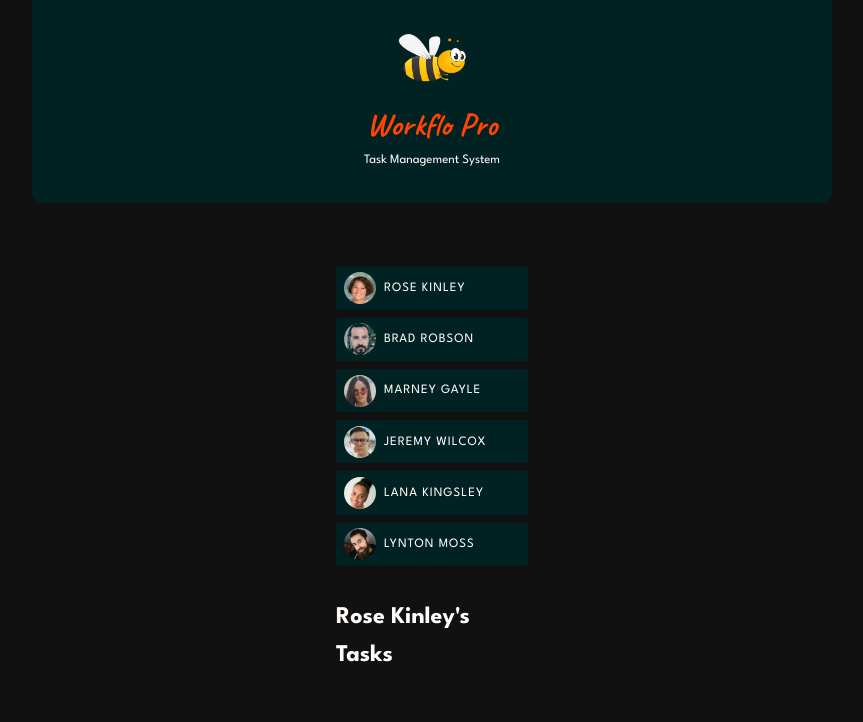
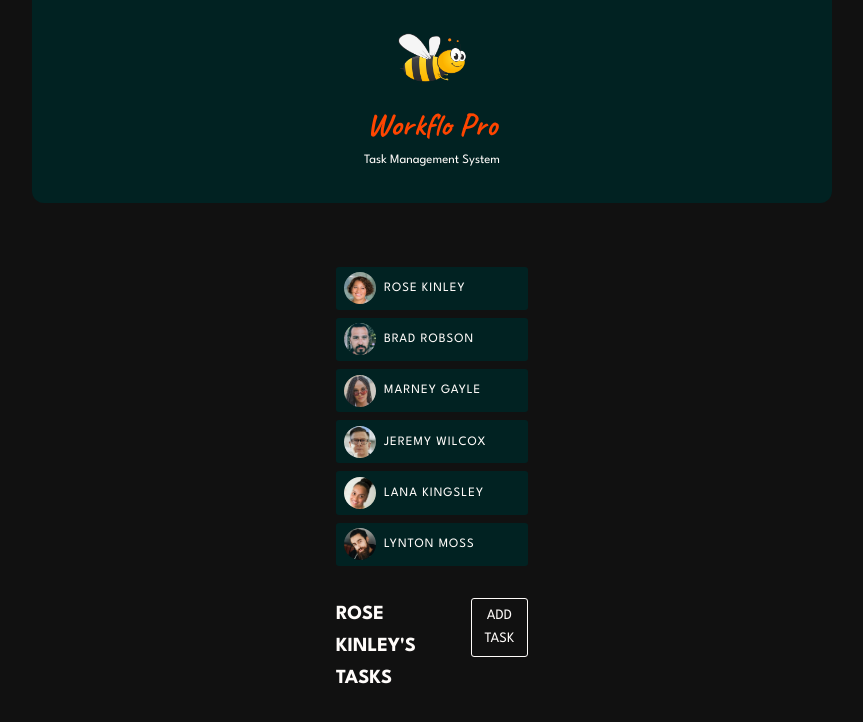
Before and after one commit to Nimira43/Workflo-Pro, an Angular app: page / in a window 1280 px wide. Both pictures are taken after a click on the button "ROSE KINLEY". Shown: the top 722 px of the page, without its empty margins (208-1071 px from the left). Built offline with nearby package versions, Linux system fonts and the light colour scheme.

Commit message:
Styling tasks - temporary styling

```diff
--- a/src/app/tasks/tasks.component.css
+++ b/src/app/tasks/tasks.component.css
@@ -1,35 +1,68 @@
-article {
+#tasks {
   padding: 1rem;
-  color: #fffcfa;
+  border-radius: 8px;
+  max-height: 60vh;
+  overflow: auto;
   background-color: #012222;
+}
+
+header {
+  display: flex;
+  justify-content: space-between;
+  align-items: flex-start;
+  margin-bottom: 2rem;
+  gap: 1rem;
 }
 
 h2 {
   margin: 0;
+  font-size: 1.6rem;
+  text-transform: uppercase;
+  width: 100%;
+  text-wrap: balance;
 }
 
-time {
-  color: #ff4500;
+menu {
+  margin: 0;
+  padding: 0;
 }
 
-.actions {
-  text-align: right;
-  margin: 0;
+menu button {
+  font: inherit;
+  cursor: pointer;
+  background-color: transparent;
+  color: #fffcfa;
+  text-transform: uppercase;
+  border-radius: 3px;
+  border: 1px solid #fffcfa;
+  padding: 0.35rem 0.8rem;
+  font-size: 0.9rem;
+  transition: all 0.3s ease-in;
 }
 
-.actions button {
-  font: inherit;
-  font-size: 0.9rem;
-  cursor: pointer;
+menu button:hover,
+menu button:active {
   background-color: #ff4500;
-  color: #fffcfa;
-  border-radius: 4px;
-  padding: 0.5rem 1.5rem;
-  border: none;
-  transition: all 0.3s ease-in-out;
+  border-color: #ff4500;
 }
 
-.actions button:hover,
-.actions button:active {
-  background-color: #111;
+ul {
+  list-style: none;
+  margin: 1rem 0;
+  padding: 0;
+  display: flex;
+  flex-direction: column;
+  gap: 1rem;
+  max-height: 50vh;
+  overflow: auto;
 }
+
+@media (min-width: 768px) {
+  h2 {
+    font-size: 1.25rem;
+  }
+
+  menu {
+    width: auto;
+  }
+}
--- a/src/app/tasks/tasks.component.html
+++ b/src/app/tasks/tasks.component.html
@@ -1,5 +1,11 @@
 <section id="task">
   <header>
     <h2>{{ name }}'s Tasks</h2>
+    <menu>
+      <button>Add Task</button>
+    </menu>
   </header>
+  <ul>
+    <li></li>
+  </ul>
 </section>
```
